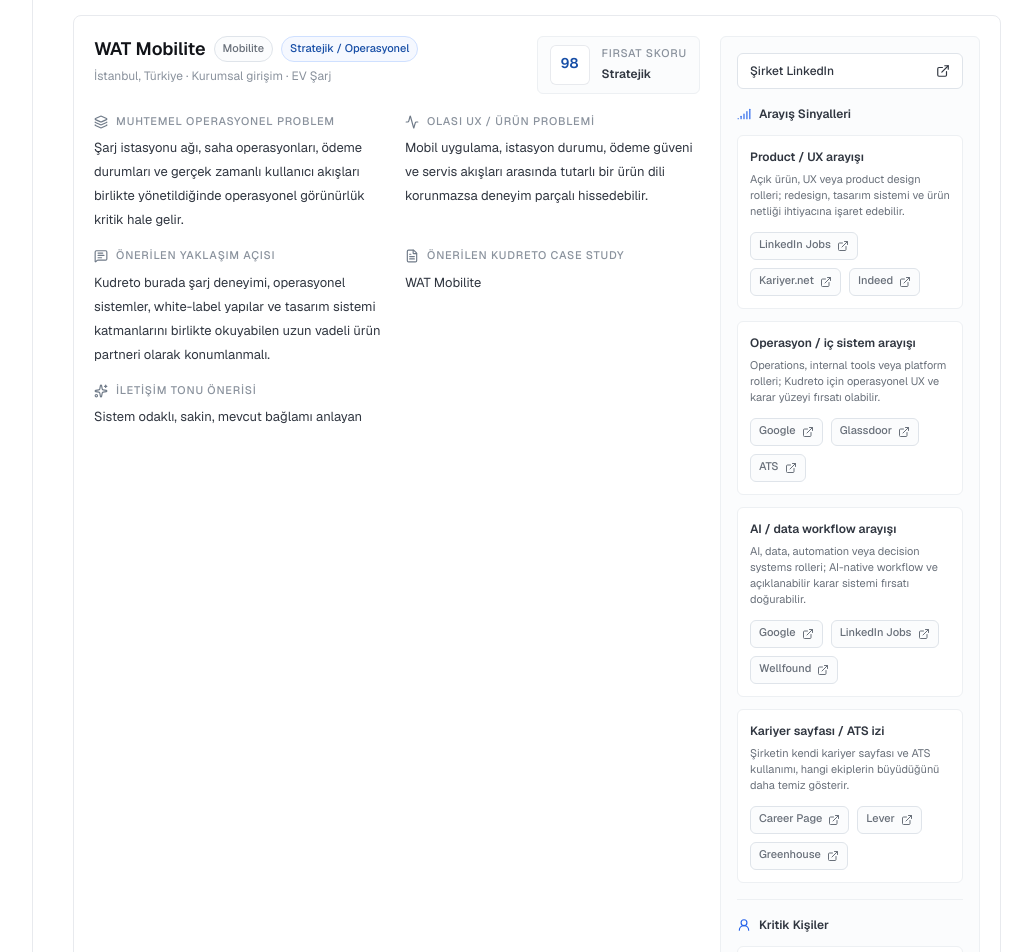
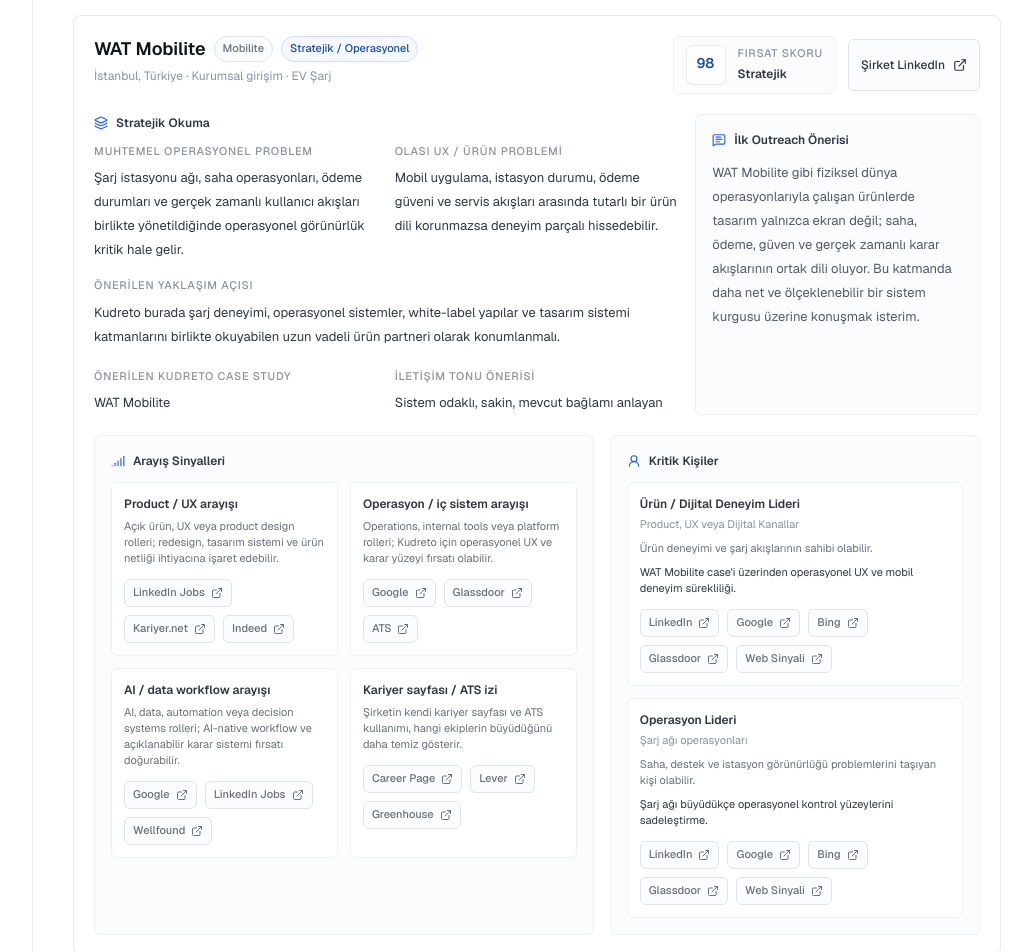
Before and after one commit to kudretocom/kudreto-sales-intelligence-admin, a Next.js app: page / in a window 1280 px wide. Shown: the part 620-1572 px from the top of the page, without its empty margins (239-1271 px from the left). Built offline with nearby package versions, Linux system fonts and the light colour scheme.

Commit message:
Compact intelligence card layout

```diff
--- a/app/page.tsx
+++ b/app/page.tsx
@@ -277,10 +277,8 @@
 function IntelligenceResult({ card }: { card: IntelligenceCard }) {
   return (
     <article className="group rounded-lg border border-[#e8eaee] bg-white p-5 transition duration-200 hover:border-[#d5dce5] hover:shadow-[0_22px_60px_rgba(15,23,42,0.055)]">
-      <div className="grid gap-5 lg:grid-cols-[minmax(0,1fr)_260px]">
+      <div className="flex flex-wrap items-start justify-between gap-4">
         <div className="min-w-0">
-          <div className="flex flex-wrap items-start justify-between gap-3">
-            <div>
           <div className="flex flex-wrap items-center gap-2">
             <h3 className="text-[18px] font-semibold tracking-normal text-[#111318]">{card.companyName}</h3>
             <span className="rounded-full border border-[#dfe4ea] bg-[#fbfcfd] px-2 py-1 text-[11px] font-medium text-[#69707a]">
@@ -301,35 +299,45 @@
             {card.location} · {card.companyType} · {card.productCategory}
           </p>
         </div>
+        <div className="flex flex-wrap items-center gap-3">
           <Score value={card.opportunityScore} level={card.opportunityLevel} />
-          </div>
-
-          <div className="mt-5 grid gap-4 md:grid-cols-2">
-            <InsightBlock icon={Layers3} label="Muhtemel Operasyonel Problem" value={card.operationalPain} />
-            <InsightBlock icon={Activity} label="Olası UX / Ürün Problemi" value={card.uxProductProblem} />
-            <InsightBlock icon={MessageSquareText} label="Önerilen Yaklaşım Açısı" value={card.approachAngle} />
-            <InsightBlock icon={FileText} label="Önerilen Kudreto Case Study" value={card.caseStudy} />
-            <InsightBlock icon={Sparkles} label="İletişim Tonu Önerisi" value={card.communicationTone} />
-          </div>
-        </div>
-
-        <div className="rounded-md border border-[#edf0f3] bg-[#fbfcfd] p-4">
           <a
             href={card.companyLinkedInUrl}
             target="_blank"
             rel="noreferrer"
-            className="mb-4 flex items-center justify-between rounded-md border border-[#dfe4ea] bg-white px-3 py-2 text-[12px] font-medium text-[#303640] transition hover:border-[#cbd5e1] hover:text-[#174ea6]"
+            className="flex h-[52px] items-center gap-2 rounded-md border border-[#dfe4ea] bg-[#fbfcfd] px-3 text-[12px] font-medium text-[#303640] transition hover:border-[#cbd5e1] hover:bg-white hover:text-[#174ea6]"
           >
             <span>Şirket LinkedIn</span>
             <ExternalLink className="size-3.5" />
           </a>
+        </div>
+      </div>
 
-          <div className="mb-4 border-b border-[#edf0f3] pb-4">
-            <div className="mb-3 flex items-center gap-2 text-[12px] font-semibold text-[#303640]">
-              <Signal className="size-3.5 text-[#2563eb]" />
-              Arayış Sinyalleri
+      <div className="mt-5 grid gap-4 lg:grid-cols-12">
+        <div className="lg:col-span-8">
+          <SectionTitle icon={Layers3} label="Stratejik Okuma" />
+          <div className="mt-3 grid gap-4 md:grid-cols-2">
+            <InsightBlock label="Muhtemel Operasyonel Problem" value={card.operationalPain} />
+            <InsightBlock label="Olası UX / Ürün Problemi" value={card.uxProductProblem} />
+            <InsightBlock label="Önerilen Yaklaşım Açısı" value={card.approachAngle} className="md:col-span-2" />
           </div>
-            <div className="space-y-3">
+
+          <div className="mt-5 grid gap-4 md:grid-cols-2">
+            <InsightBlock label="Önerilen Kudreto Case Study" value={card.caseStudy} />
+            <InsightBlock label="İletişim Tonu Önerisi" value={card.communicationTone} />
+          </div>
+        </div>
+
+        <div className="rounded-md border border-[#edf0f3] bg-[#fbfcfd] p-4 lg:col-span-4">
+          <SectionTitle icon={MessageSquareText} label="İlk Outreach Önerisi" />
+          <p className="mt-3 text-[13px] leading-6 text-[#525a66]">{card.messagePreview}</p>
+        </div>
+      </div>
+
+      <div className="mt-5 grid gap-4 xl:grid-cols-[minmax(0,1.35fr)_minmax(0,1fr)]">
+        <section className="rounded-md border border-[#edf0f3] bg-[#fbfcfd] p-4">
+          <SectionTitle icon={Signal} label="Arayış Sinyalleri" />
+          <div className="mt-3 grid gap-3 md:grid-cols-2">
             {getOpportunitySignals(card).map((signal) => (
               <div key={`${card.companyName}-${signal.label}`} className="rounded-md border border-[#edf0f3] bg-white p-3">
                 <div className="text-[12px] font-semibold text-[#303640]">{signal.label}</div>
@@ -347,21 +355,16 @@
               </div>
             ))}
           </div>
-          </div>
+        </section>
 
-          <div className="mb-4 border-b border-[#edf0f3] pb-4">
-            <div className="mb-3 flex items-center gap-2 text-[12px] font-semibold text-[#303640]">
-              <UserRound className="size-3.5 text-[#2563eb]" />
-              Kritik Kişiler
-            </div>
-            <div className="space-y-3">
+        <section className="rounded-md border border-[#edf0f3] bg-[#fbfcfd] p-4">
+          <SectionTitle icon={UserRound} label="Kritik Kişiler" />
+          <div className="mt-3 grid gap-3 md:grid-cols-2 xl:grid-cols-1">
             {card.decisionMakers.map((person) => (
               <div key={`${card.companyName}-${person.name}`} className="rounded-md border border-[#edf0f3] bg-white p-3">
-                  <div className="flex items-start justify-between gap-2">
                 <div className="min-w-0">
                   <div className="truncate text-[12px] font-semibold text-[#303640]">{person.name}</div>
                   <div className="mt-1 text-[11px] leading-4 text-[#8a929d]">{person.role}</div>
-                    </div>
                 </div>
                 <p className="mt-2 text-[11px] leading-4 text-[#69707a]">{person.relevance}</p>
                 <p className="mt-2 text-[11px] leading-4 text-[#303640]">{person.messageAngle}</p>
@@ -375,16 +378,18 @@
               </div>
             ))}
           </div>
-          </div>
-
-          <div className="mb-3 flex items-center gap-2 text-[12px] font-semibold text-[#303640]">
-            <MessageSquareText className="size-3.5 text-[#2563eb]" />
-            İlk Outreach Önerisi
-          </div>
-          <p className="text-[13px] leading-6 text-[#525a66]">{card.messagePreview}</p>
-        </div>
+        </section>
       </div>
     </article>
+  );
+}
+
+function SectionTitle({ icon: Icon, label }: { icon: LucideIcon; label: string }) {
+  return (
+    <div className="flex items-center gap-2 text-[12px] font-semibold text-[#303640]">
+      <Icon className="size-3.5 text-[#2563eb]" />
+      {label}
+    </div>
   );
 }
 
@@ -404,20 +409,17 @@
 }
 
 function InsightBlock({
-  icon: Icon,
   label,
   value,
+  className,
 }: {
-  icon: LucideIcon;
   label: string;
   value: string;
+  className?: string;
 }) {
   return (
-    <div className="min-w-0">
-      <div className="mb-1.5 flex items-center gap-2 text-[11px] font-medium uppercase tracking-[0.07em] text-[#8a929d]">
-        <Icon className="size-3.5 text-[#6f7a88]" />
-        {label}
-      </div>
+    <div className={cn("min-w-0", className)}>
+      <div className="mb-1.5 text-[11px] font-medium uppercase tracking-[0.07em] text-[#8a929d]">{label}</div>
       <p className="text-[13px] leading-6 text-[#303640]">{value}</p>
     </div>
   );
```
Lines whose indentation alone changed are shown as unchanged.
